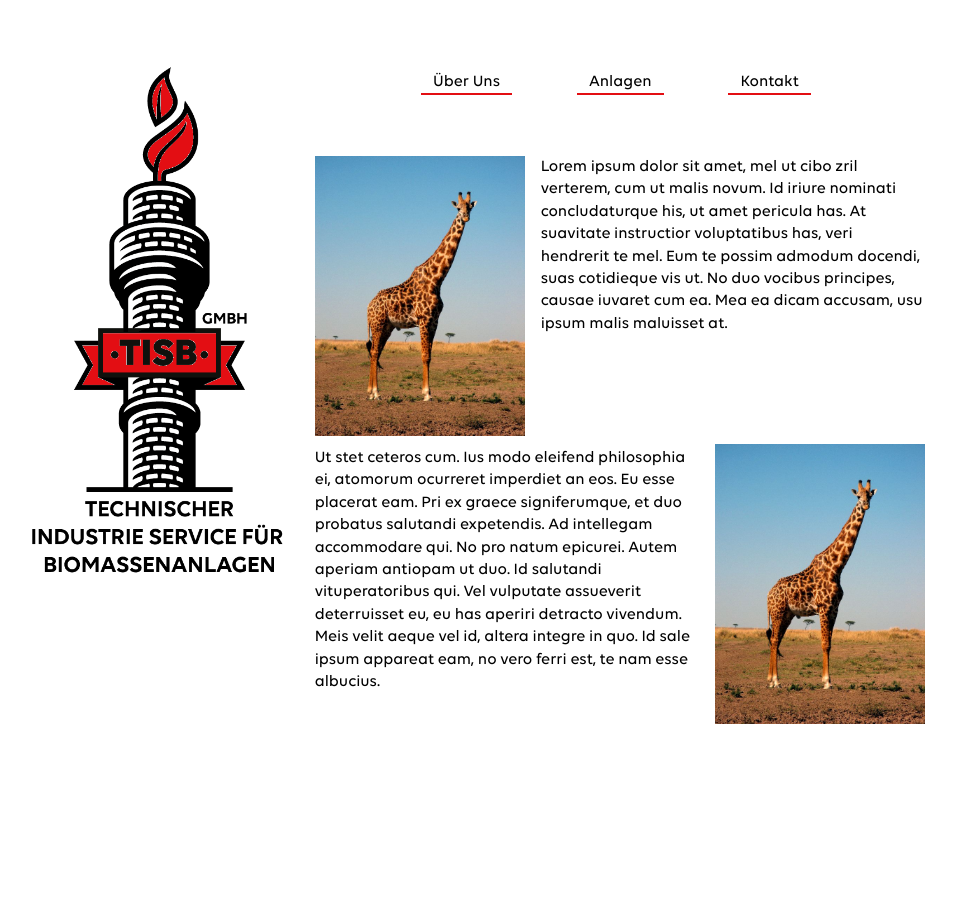
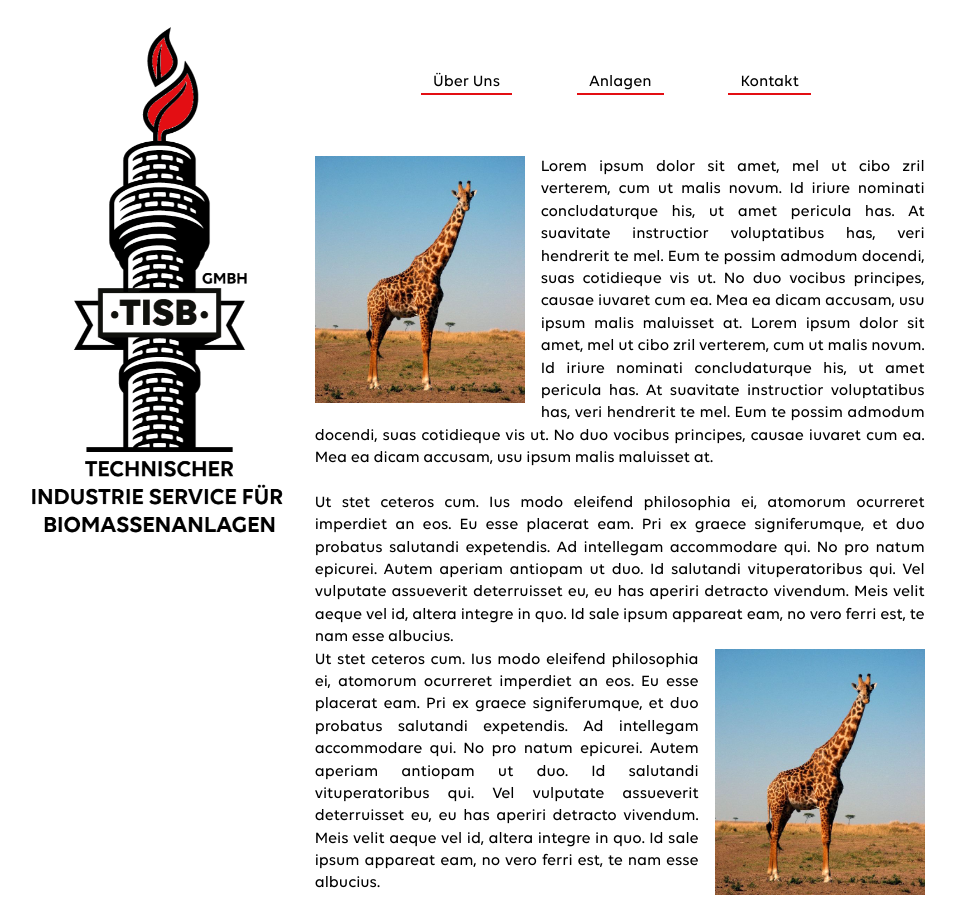
Before and after one commit to jugglinghobo/tisb, a PHP site: page / in a window 1280 px wide. Shown: the whole page, without its empty margins (24-980 px from the left). Before the commit the page ends 724 px from the top, so only its background shows below. Run offline with PHP 8.4, Linux system fonts and the light colour scheme.

Commit message:
aligned logo, fixed logo fill

```diff
--- a/css/main.css
+++ b/css/main.css
@@ -218,7 +218,7 @@
 
 .image-container {
   position: fixed;
-  top: 5%;
+  top: 0%;
   height: 70%;
 }
 
@@ -231,6 +231,7 @@
 .content {
   margin: 0 auto;
   padding: 15px;
+  text-align: justify;
 }
 
 .image-wrapper {
--- a/pages/about.html
+++ b/pages/about.html
@@ -6,20 +6,22 @@
     </div>
     <p>
       Lorem ipsum dolor sit amet, mel ut cibo zril verterem, cum ut malis novum. Id iriure nominati concludaturque his, ut amet pericula has. At suavitate instructior voluptatibus has, veri hendrerit te mel. Eum te possim admodum docendi, suas cotidieque vis ut. No duo vocibus principes, causae iuvaret cum ea. Mea ea dicam accusam, usu ipsum malis maluisset at.
+      Lorem ipsum dolor sit amet, mel ut cibo zril verterem, cum ut malis novum. Id iriure nominati concludaturque his, ut amet pericula has. At suavitate instructior voluptatibus has, veri hendrerit te mel. Eum te possim admodum docendi, suas cotidieque vis ut. No duo vocibus principes, causae iuvaret cum ea. Mea ea dicam accusam, usu ipsum malis maluisset at.
     </p>
-    <div class="passphoto image-wrapper right">
-      <img class="img" src="img/giraffe.jpg" alt="" />
-    </div>
-    <br />
-    <br />
-    <br />
-    <br />
     <br />
     <p>
       Ut stet ceteros cum. Ius modo eleifend philosophia ei, atomorum ocurreret imperdiet an eos. Eu esse placerat eam. Pri ex graece signiferumque, et duo probatus salutandi expetendis. Ad intellegam accommodare qui.
 
       No pro natum epicurei. Autem aperiam antiopam ut duo. Id salutandi vituperatoribus qui. Vel vulputate assueverit deterruisset eu, eu has aperiri detracto vivendum. Meis velit aeque vel id, altera integre in quo. Id sale ipsum appareat eam, no vero ferri est, te nam esse albucius.
     </p>
+    <div class="passphoto image-wrapper right">
+      <img class="img" src="img/giraffe.jpg" alt="" />
+    </div>
 
+    <p>
+      Ut stet ceteros cum. Ius modo eleifend philosophia ei, atomorum ocurreret imperdiet an eos. Eu esse placerat eam. Pri ex graece signiferumque, et duo probatus salutandi expetendis. Ad intellegam accommodare qui.
+
+      No pro natum epicurei. Autem aperiam antiopam ut duo. Id salutandi vituperatoribus qui. Vel vulputate assueverit deterruisset eu, eu has aperiri detracto vivendum. Meis velit aeque vel id, altera integre in quo. Id sale ipsum appareat eam, no vero ferri est, te nam esse albucius.
+    </p>
   </article>
 </div>
--- a/pages/left_column.html
+++ b/pages/left_column.html
@@ -1,7 +1,7 @@
 <aside class="column left-column">
   <div class="image-container">
     <a href="/">
-      <img class="img" src="img/logo-large-red-filled.png" alt="large tisb logo" />
+      <img class="img" src="img/logo-large-red-filled-leaves.png" alt="large tisb logo" />
     </a>
   </div>
 </aside>
```
Also changed, not shown: img/giraffe.jpg, img/logo-large-red-filled-leaves.png (added), 1 other file.
